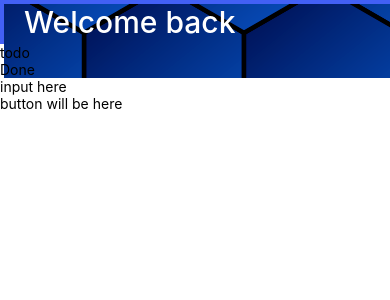
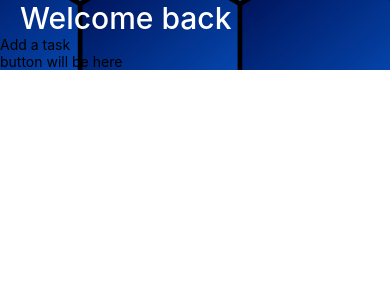
Before and after one commit to ismylsmylv/NativeToDo, a React Native app: screen / in a window 390 px wide. Shown: the top 300 px of the page. Built offline with nearby package versions, Linux system fonts and the light colour scheme.

Commit message:
adding todos added

```diff
--- a/App.tsx
+++ b/App.tsx
@@ -1,17 +1,18 @@
-import React from 'react';
+import React, {useState} from 'react';
 import {
-  Button,
-  Image,
   ImageBackground,
   SafeAreaView,
   ScrollView,
   StyleSheet,
   Text,
+  TextInput,
   View,
 } from 'react-native';
 import CompletedButton from './components/button';
 
 function App(): React.JSX.Element {
+  const [input, setinput] = useState('');
+  const [todos, settodos] = useState([]);
   return (
     <SafeAreaView>
       <ScrollView>
@@ -21,30 +22,56 @@ function App(): React.JSX.Element {
             source={require('./img/background4.png')}>
             <Text style={styles.backgroundContainerText}>Welcome back</Text>
           </ImageBackground>
+          {/* <LinearGradient
+            colors={['#4c669f', '#3b5998', '#192f6a']}
+            style={styles.linearGradient}></LinearGradient> */}
         </View>
         <View>
-          <View>
-            <Text>todo</Text>
-            <CompletedButton />
-          </View>
+          {todos &&
+            todos.map(elem => {
+              return (
+                <View style={styles.todoCard} key={elem.date}>
+                  <Text style={styles.todoCardTitle}>{elem.title}</Text>
+                  <CompletedButton />
+                </View>
+              );
+            })}
+        </View>
+        <View>
+          <TextInput
+            placeholder="Add a task"
+            onChangeText={e => setinput(e)}
+            defaultValue={input}
+            onSubmitEditing={e => {
+              const todo = {
+                title: input,
+                date: Date.now(),
+                comleted: false,
+              };
+              settodos([...todos, todo]);
+            }}
+          />
+          <Text>button will be here</Text>
         </View>
       </ScrollView>
-      <View>
-        <Text>input here</Text>
-        <Text>button will be here</Text>
-      </View>
     </SafeAreaView>
   );
 }
 
 const styles = StyleSheet.create({
   backgroundContainer: {
-    borderColor: '#4260f5',
-    borderWidth: 4,
+    // borderColor: '#4260f5',
+    // borderWidth: 4,
+  },
+  linearGradient: {
+    flex: 1,
+    paddingLeft: 15,
+    paddingRight: 15,
+    borderRadius: 5,
   },
   imageHero: {
     zIndex: 30,
-    height: 150,
+    height: 100,
     flex: 1,
     display: 'flex',
     alignItems: 'flex-start',
@@ -56,6 +83,23 @@ const styles = StyleSheet.create({
     fontWeight: '500',
     color: 'white',
   },
+  todoCard: {
+    borderColor: '#4260f5',
+    borderWidth: 2,
+    margin: 10,
+    padding: 10,
+    borderRadius: 5,
+    flex: 1,
+    display: 'flex',
+    alignItems: 'center',
+    justifyContent: 'space-between',
+  },
+  todoCardTitle: {
+    alignSelf: 'flex-start',
+  },
+  todoCardCompleteBtn: {
+    alignSelf: 'flex-end',
+  },
 });
 
 export default App;
--- a/components/button/index.tsx
+++ b/components/button/index.tsx
@@ -1,11 +1,16 @@
-import {Text, TouchableOpacity, View} from 'react-native';
+/* eslint-disable prettier/prettier */
+import {StyleSheet, Text, TouchableOpacity} from 'react-native';
 
 function CompletedButton() {
   return (
-    <TouchableOpacity>
-      <Text>Done</Text>
+    <TouchableOpacity style={styles.todoCardCompleteBtn}>
+      <Text style={styles.todoCardCompleteBtn}>Done</Text>
     </TouchableOpacity>
   );
 }
-
+const styles = StyleSheet.create({
+  todoCardCompleteBtn: {
+    alignSelf: 'flex-end',
+  },
+});
 export default CompletedButton;
--- a/package.json
+++ b/package.json
@@ -11,7 +11,8 @@
   },
   "dependencies": {
     "react": "18.2.0",
-    "react-native": "0.73.5"
+    "react-native": "0.73.5",
+    "react-native-linear-gradient": "^2.8.3"
   },
   "devDependencies": {
     "@babel/core": "^7.20.0",
```
Also changed, not shown: 1 other file (tests, documents, lock files or other folders).
